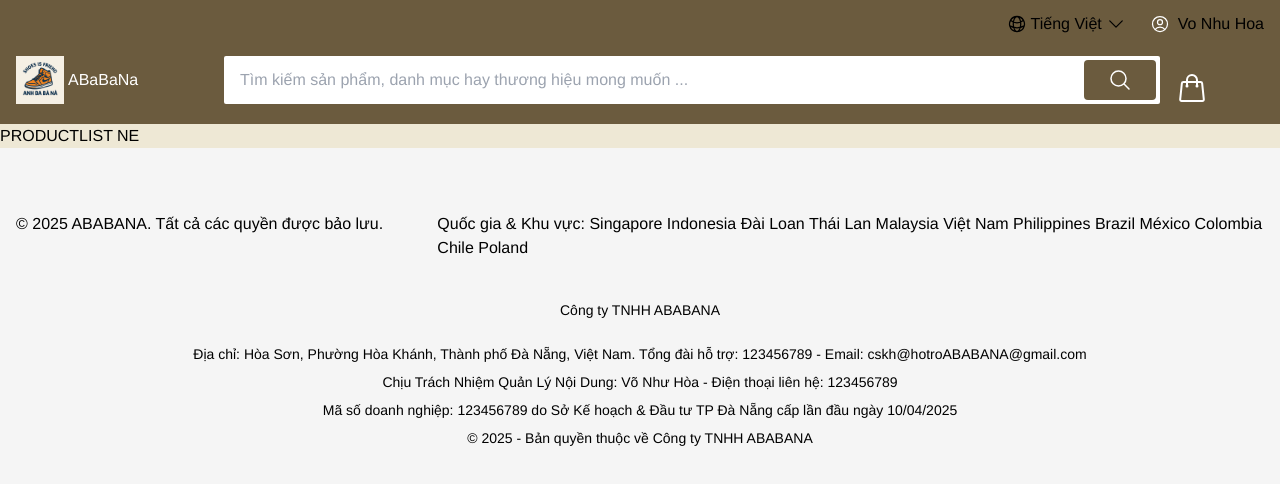
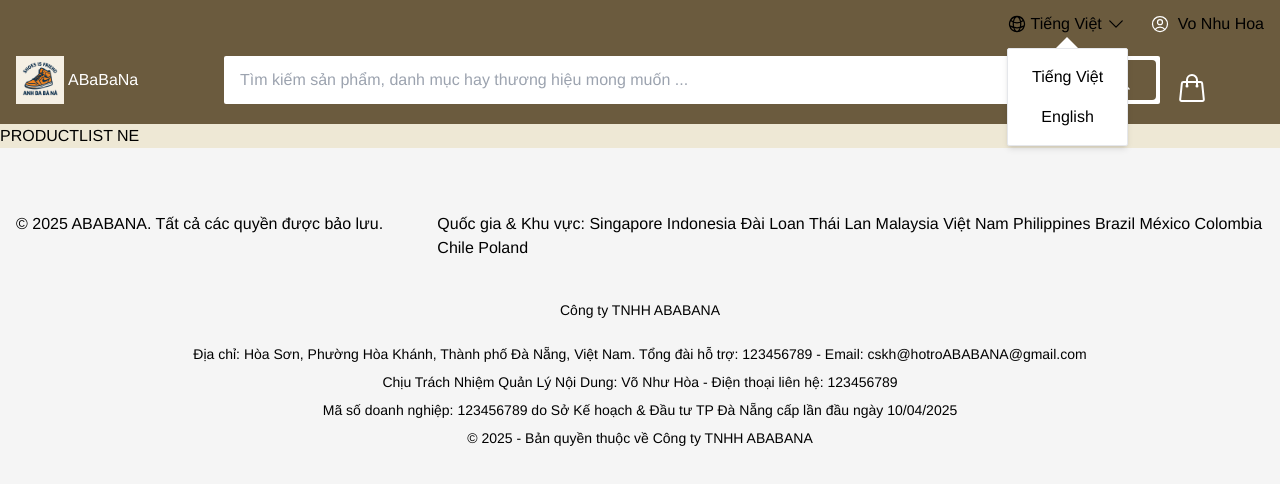
Before and after one commit to drawyoung0405/ShopeeClone, a React (Vite) app: page / in a window 1280 px wide. Both pictures are taken after a click on the element "Tiếng Việt". Shown: the top 484 px of the page. Built offline with nearby package versions, Linux system fonts and the light colour scheme.

Commit message:
using floatingUI and Frammermotion to create popover

```diff
--- a/package.json
+++ b/package.json
@@ -13,11 +13,14 @@
     "prettier:fix": "prettier --write \"src/**/(*.tsx|*.ts|*.css|*.scss)\""
   },
   "dependencies": {
+    "@floating-ui/react": "^0.27.16",
+    "@floating-ui/react-dom": "^2.1.6",
     "@hookform/resolvers": "^5.2.2",
     "@tanstack/react-query": "^5.90.2",
     "@tanstack/react-query-devtools": "^5.90.2",
     "axios": "^1.12.2",
     "lodash": "^4.17.21",
+    "motion": "^12.23.22",
     "react": "^19.1.1",
     "react-dom": "^19.1.1",
     "react-hook-form": "^7.63.0",
--- a/src/Components/Header/Header.tsx
+++ b/src/Components/Header/Header.tsx
@@ -1,12 +1,56 @@
-import React from 'react'
+import React, { useRef, useState } from 'react'
 import { Link } from 'react-router-dom'
+import {
+  useFloating,
+  autoUpdate,
+  offset,
+  flip,
+  shift,
+  useHover,
+  useFocus,
+  useDismiss,
+  useRole,
+  useInteractions,
+  FloatingPortal,
+  arrow,
+  safePolygon
+} from '@floating-ui/react'
+export default function Header() {
+  const arrowRef = useRef<HTMLElement>(null)
+  const [open, setOpen] = useState(false)
 
-export default function Header() {
+  const { refs, floatingStyles, context, middlewareData } = useFloating({
+    open: open,
+    onOpenChange: setOpen,
+    placement: 'bottom-start',
+    middleware: [offset(8), flip(), shift(), arrow({ element: arrowRef })],
+    // whileElementsMounted: autoUpdate
+  })
+  const hover = useHover(context, {move:false, handleClose: safePolygon()})
+  const focus = useFocus(context)
+  const dismiss = useDismiss(context)
+  const role = useRole(context, {
+    // If your reference element has its own label (text).
+    role: 'tooltip'
+    // If your reference element does not have its own label,
+    // e.g. an icon
+  })
+
+  // Merge all the interactions into prop getters
+  const { getReferenceProps, getFloatingProps } = useInteractions([
+    hover,
+    focus,
+    dismiss,
+    role
+  ])
   return (
     <div className='pb-5 pt-2 bg-primary'>
       <div className='container'>
         <div className='flex justify-end'>
-          <div className='flex items-center py-1 hover:text-gray-300 cursor-pointer'>
+          <div
+            className='flex items-center py-1 hover:text-gray-300 cursor-pointer'
+            ref={refs.setReference}
+          >
             <svg
               xmlns='http://www.w3.org/2000/svg'
               fill='none'
@@ -36,7 +80,36 @@ export default function Header() {
                 d='m19.5 8.25-7.5 7.5-7.5-7.5'
               />
             </svg>
+            <FloatingPortal>
+              {open && (
+                <div
+                  ref={refs.setFloating}
+                  style={floatingStyles}
+                  {...getFloatingProps()}
+                >
+                  <span
+                    ref={arrowRef}
+                    className='border-t-0 border-x-transparent border-b-white border-[11px] absolute -translate-y-full'
+                    style={{
+                      left: middlewareData.arrow?.x,
+                      top: middlewareData.arrow?.y
+                    }}
+                  ></span>
+                  <div className='bg-white relative shadow-md rounded-sm border boeder-gray-200'>
+                    <div className='flex flex-col py-2 px-3'>
+                      <button className='py-2 px-3 hover:bg-secondary'>
+                        Tiếng Việt
+                      </button>
+                      <button className='py-2 px-3 hover:bg-secondary'>
+                        English
+                      </button>
+                    </div>
+                  </div>
+                </div>
+              )}
+            </FloatingPortal>
           </div>
+
           <div className='cursor-pointer hover:text-gray-300 flex items-center py-1 ml-6'>
             <div className='text-white w-5 h-5 mr-2 flex-shrink-0'>
               <svg
```
Also changed, not shown: 1 other file (tests, documents, lock files or other folders).
